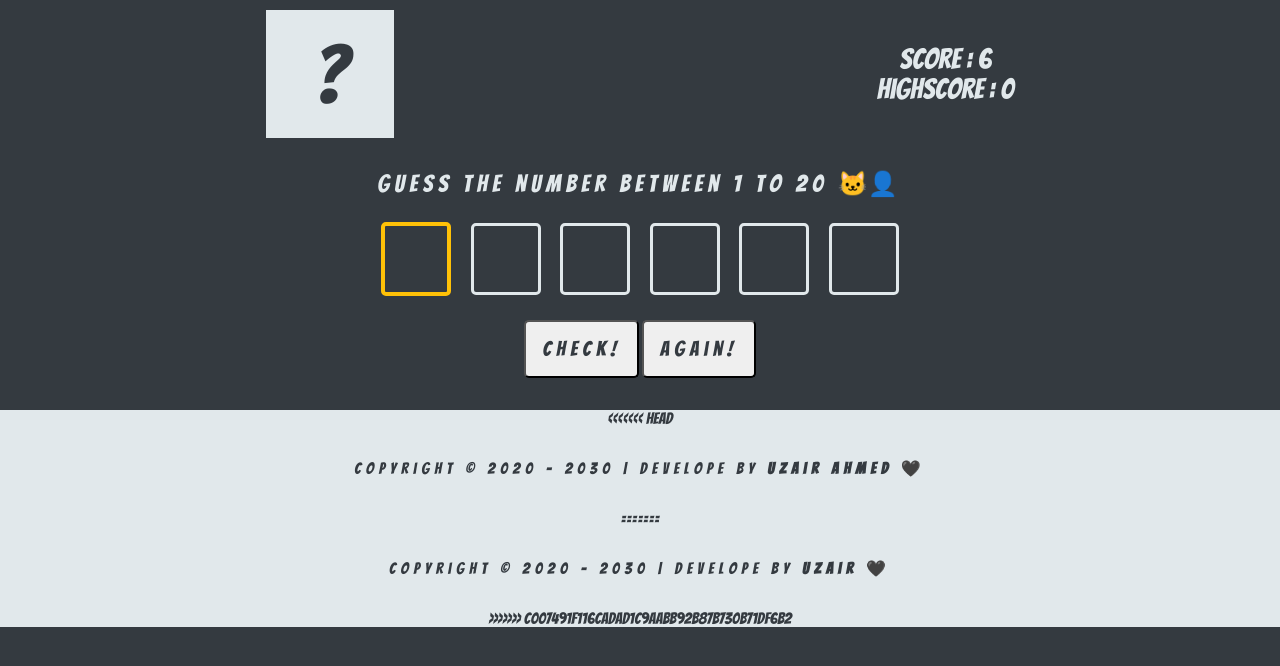
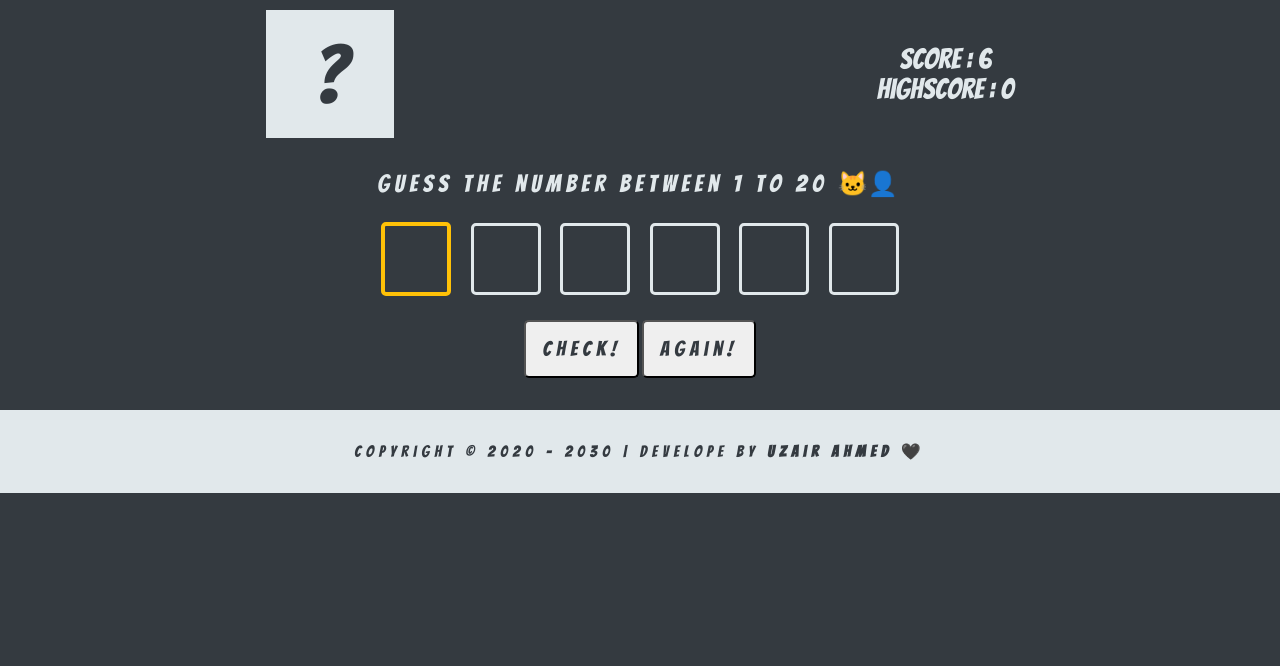
Before and after one commit to uzzii-21/guess-my-number, a plain HTML site: page index.html in a window 1280 px wide. Shown: the part 112-778 px from the top of the page. Drawn offline with Linux system fonts and the light colour scheme.

Commit message:
resolve conflit

```diff
--- a/index.html
+++ b/index.html
@@ -40,12 +40,8 @@
         </section>
     </main>
     <footer>
-<<<<<<< HEAD
         <p>Copyright © 2020 - 2030 | Develope by <a href="https://www.facebook.com/people/Uzair-Ahmed/100022899849583/"
                 target="_blank"><strong>Uzair Ahmed 🖤</strong></a></p>
-=======
-        <p>Copyright © 2020 - 2030 | Develope by <a href="https://www.facebook.com/people/Uzair-Ahmed/100022899849583/"><strong>Uzair 🖤</strong></a></p>
->>>>>>> c007491f116cadad1c9aabb92b87b730b71df6b2
     </footer>
     <script src="/assets/js/app.js"></script>
 </body>
```
